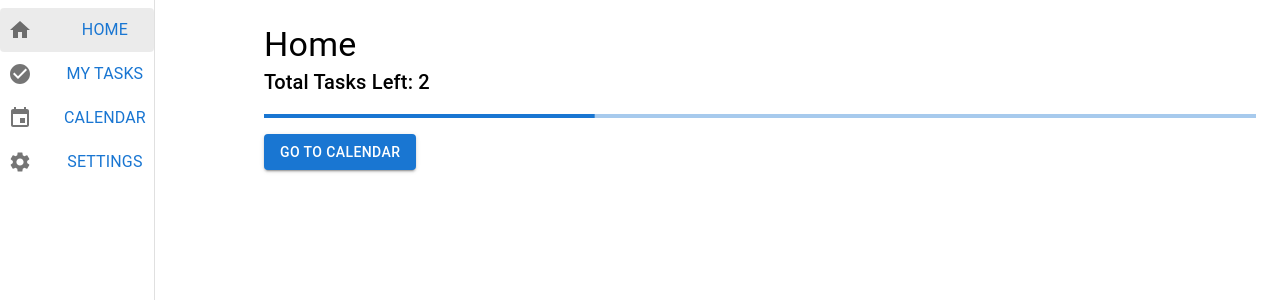
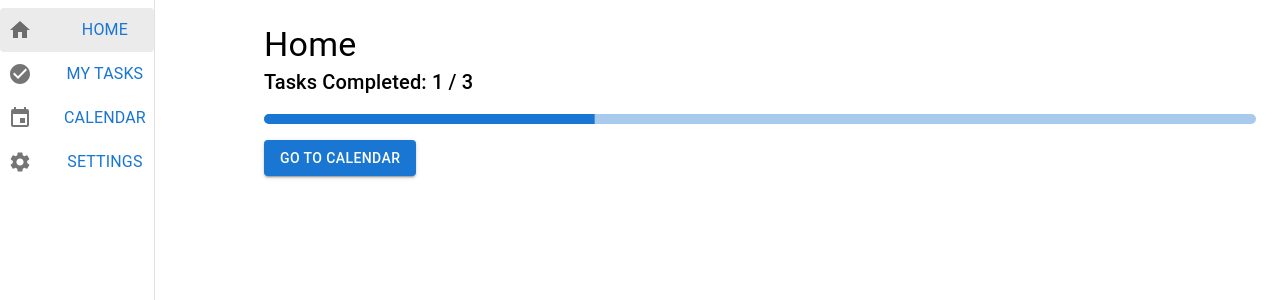
Before and after one commit to henriits/task-manager, a React (Vite) app: page / in a window 1280 px wide. Shown: the top 300 px of the page. Built offline with nearby package versions, Linux system fonts and the light colour scheme.

Commit message:
feat: Improve task progress calculation and display completed tasks

```diff
--- a/src/App.tsx
+++ b/src/App.tsx
@@ -60,7 +60,8 @@ const App = () => {
   const completedTasks = taskList.filter(
     (task) => task.status === "Completed"
   ).length;
-  const progress = (completedTasks / taskList.length) * 100;
+  const totalTasks = taskList.length;
+  const progress = totalTasks > 0 ? (completedTasks / totalTasks) * 100 : 0;
 
   return (
     <Box display="flex">
@@ -95,12 +96,12 @@ const App = () => {
         {selectedPage === "Home" && (
           <Box>
             <Typography variant="h6">
-              Total Tasks Left: {taskList.length - completedTasks}
+              Tasks Completed: {completedTasks} / {totalTasks}
             </Typography>
             <LinearProgress
               variant="determinate"
               value={progress}
-              sx={{ my: 2 }}
+              sx={{ my: 2, height: 10, borderRadius: 5 }}
             />
             <Button
               variant="contained"
```
